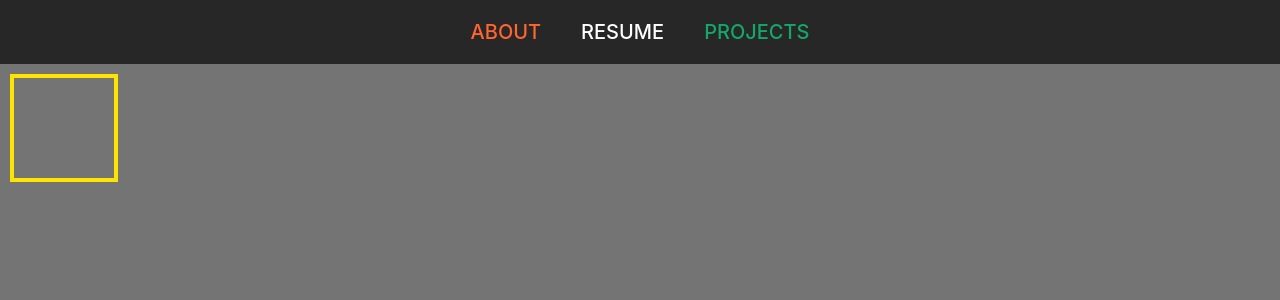
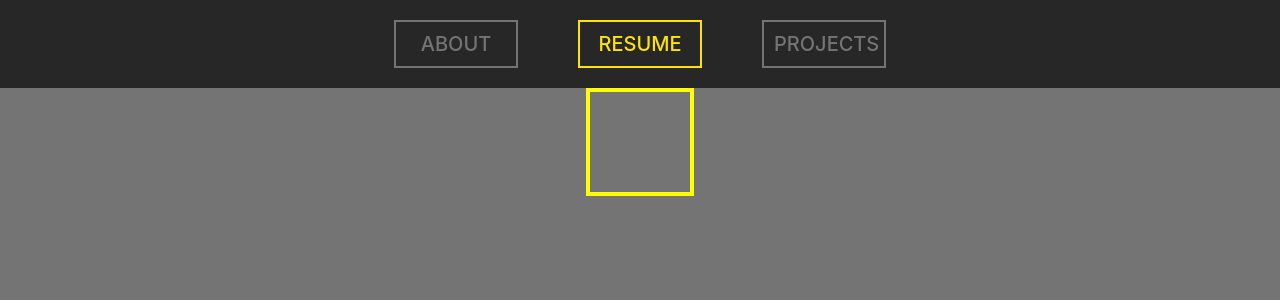
Before and after one commit to mlandolfi/site, a React (Create React App) app: page / in a window 1280 px wide. Shown: the top 300 px of the page. Built offline with nearby package versions, Linux system fonts and the light colour scheme.

Commit message:
added pages fading in and out

```diff
--- a/src/App.css
+++ b/src/App.css
@@ -18,18 +18,57 @@
 }
 
 .blob {
-	background: transparent;
+	/*background: transparent;*/
 	height: 100px;
 	width: 100px;
 	margin: 10px;
 	border: 4px solid #ffe400;
+	margin: auto;
 }
 
-/*@keyframes App-logo-spin {
-  from {
-    transform: rotate(0deg);
-  }
-  to {
-    transform: rotate(360deg);
-  }
-}*/
+.fade-in {
+	-webkit-animation: fadein 0.4s; /* Safari, Chrome and Opera > 12.1 */
+	-moz-animation: fadein 0.4s; /* Firefox < 16 */
+	animation: fadein 0.4s;
+}
+
+.fade-out {
+	opacity: 0;
+	-webkit-animation: fadeout 0.4s; /* Safari, Chrome and Opera > 12.1 */
+	-moz-animation: fadeout 0.4s; /* Firefox < 16 */
+	animation: fadeout 0.4s;
+}
+
+@keyframes fadein {
+	from { opacity: 0; }
+	to   { opacity: 1; }
+}
+
+/* Firefox < 16 */
+@-moz-keyframes fadein {
+	from { opacity: 0; }
+	to   { opacity: 1; }
+}
+
+/* Safari, Chrome and Opera > 12.1 */
+@-webkit-keyframes fadein {
+	from { opacity: 0; }
+	to   { opacity: 1; }
+}
+
+@keyframes fadeout {
+	from { opacity: 1; }
+	to   { opacity: 0; }
+}
+
+/* Firefox < 16 */
+@-moz-keyframes fadeout {
+	from { opacity: 1; }
+	to   { opacity: 0; }
+}
+
+/* Safari, Chrome and Opera > 12.1 */
+@-webkit-keyframes fadeout {
+	from { opacity: 1; }
+	to   { opacity: 0; }
+}
--- a/src/App.js
+++ b/src/App.js
@@ -9,15 +9,39 @@ const tabs = [
 	{ label: 'projects', styleId: 'nav-third', color: '#14a76c' },
 ]
 
-function App(props) {
-	const [tab, setTab] = useState(tabs[parseInt(tabs.length/2)].label);
-	const [tabColor, setTabColor] = useState(tabs[parseInt(tabs.length/2)].color)
+class App extends React.Component {
 
-	const handleNavClick = (label, color) => {
-		setTab(label);
-		setTabColor(color);
+	constructor(props) {
+		super(props);
+		this.state = {
+			navTab: tabs[parseInt(tabs.length/2)].label,
+			tab: tabs[parseInt(tabs.length/2)].label,
+			tabColor: tabs[parseInt(tabs.length/2)].color,
+			wrapClass: 'fade-in',
+		}
 	}
 
+	handleNavClick = (label, color) => {
+		if (this.state.wrapClass === 'fade-out')	return;
+		this.setState({ wrapClass: 'fade-out' });
+		setTimeout(() => this.setState({ wrapClass: 'fade-in', tab: label }), 400)
+		this.setState({ navTab: label })
+	}
+
+	renderTab = () => {
+		const { tab, wrapClass } = this.state;
+		switch(tab) {
+			case 'about':
+				return <div className={wrapClass} ><div className="blob" style={{ borderColor: 'red' }} /></div>;
+			case 'resume':
+				return <div className={wrapClass} ><div className="blob" style={{ borderColor: 'yellow' }} /></div>;
+			case 'projects':
+				return <div className={wrapClass} ><div className="blob" style={{ borderColor: 'blue' }} /></div>;
+		}
+	}
+
+	render() {
+		const { navTab, tabColor, wrapClass } = this.state;
 		return (
 				<div
 					className="app-root"
@@ -25,20 +49,69 @@ function App(props) {
 					<div
 						className="nav-header"
 					>
-				{tabs.map((navTab) => (
+						{tabs.map((tab) => (
 							<Nav
-						key={`nav-${navTab.label}`}
-						styleId={navTab.styleId}
-						label={navTab.label}
-						color={navTab.color}
-						onClick={handleNavClick}
-						selected={tab===navTab.label}
+								key={`nav-${tab.label}`}
+								styleId={tab.styleId}
+								label={tab.label}
+								color={tab.color}
+								onClick={this.handleNavClick}
+								selected={navTab===tab.label}
 							/>
 							))}
 					</div>
-			<div className="blob" />
+					{this.renderTab()}
 				</div>
 			);
 	}
+}
+
+// function App(props) {
+// 	const [tab, setTab] = useState(tabs[parseInt(tabs.length/2)].label);
+// 	const [tabColor, setTabColor] = useState(tabs[parseInt(tabs.length/2)].color)
+// 	const [wrapClass, setWrapClass] = useState('fade-in')
+
+// 	const handleNavClick = (label, color) => {
+// 		setTab(label);
+// 		setTabColor(color);
+// 		// setWrapClass('fade-out');
+// 		// setTimeout(() => setWrapClass('fade-in', 2000))
+// 		// setTimeout(() => setTab(label), 2000)
+// 	}
+
+// 	const renderTab = () => {
+// 		console.log(tab)
+// 		switch(tab) {
+// 			case 'about':
+// 				return <div className={wrapClass} ><div className="blob" style={{ borderColor: 'red' }} /></div>;
+// 			case 'resume':
+// 				return <div className={wrapClass} ><div className="blob" style={{ borderColor: 'yellow' }} /></div>;
+// 			case 'projects':
+// 				return <div className={wrapClass} ><div className="blob" style={{ borderColor: 'blue' }} /></div>;
+// 		}
+// 	}
+
+// 	return (
+// 		<div
+// 			className="app-root"
+// 		>
+// 			<div
+// 				className="nav-header"
+// 			>
+// 				{tabs.map((navTab) => (
+// 					<Nav
+// 						key={`nav-${navTab.label}`}
+// 						styleId={navTab.styleId}
+// 						label={navTab.label}
+// 						color={navTab.color}
+// 						onClick={handleNavClick}
+// 						selected={tab===navTab.label}
+// 					/>
+// 					))}
+// 			</div>
+// 			{renderTab()}
+// 		</div>
+// 	);
+// }
 
 export default App;
--- a/src/components/Nav.css
+++ b/src/components/Nav.css
@@ -1,30 +1,40 @@
 .nav-root {
-	margin: 10px 20px 10px 20px;
+	width: 100px;
+	margin: 10px 30px 10px 30px;
 	cursor: pointer;
 	text-transform: uppercase;
 	font-size: 20px;
 	font-weight: 500;
 	text-align: center;
-	transition: text-shadow 0.4s, color 0.4s;
+	transition: text-shadow 0.4s, color 0.4s, border-color 0.4s;
+	border-width: 2px;
+	border-style: solid;
+	padding: 10px;
+	color: #747474;
+	transition: color 0.4s, border-color 0.4s;
 }
 
-#nav-first {
+#nav-first:hover {
 	color: var(--first-color);
+	border-color: var(--first-color);
 }
 
-#nav-second {
+#nav-second:hover {
 	color: var(--second-color);
+	border-color: var(--second-color);
 }
 
-#nav-third {
+#nav-third:hover {
 	color: var(--third-color);
+	border-color: var(--third-color);
 }
 
 .nav-root:hover,
 #nav-first:hover,
 #nav-second:hover,
 #nav-third:hover {
-	color: transparent;
+	/*color: transparent;*/
+	/*border-color: #fff;*/
 	text-shadow: 0px 0px 0px rgba(255,255,255,0.9);
-	transition: text-shadow 0.4s, color 0.4s;
+	transition: text-shadow 0.4s, color 0.4s, border-color 0.4s;
 }
--- a/src/components/Nav.js
+++ b/src/components/Nav.js
@@ -7,7 +7,7 @@ export default function Nav(props) {
 			className="nav-root"
 			id={props.styleId}
 			onClick={() => props.onClick(props.label, props.color)}
-			style={props.selected ? { color: '#fff' } : {}}
+			style={props.selected ? { color: props.color, borderColor: props.color } : {}}
 		>
 			{props.label}
 		</div>
```
Lines whose indentation alone changed are shown as unchanged.
